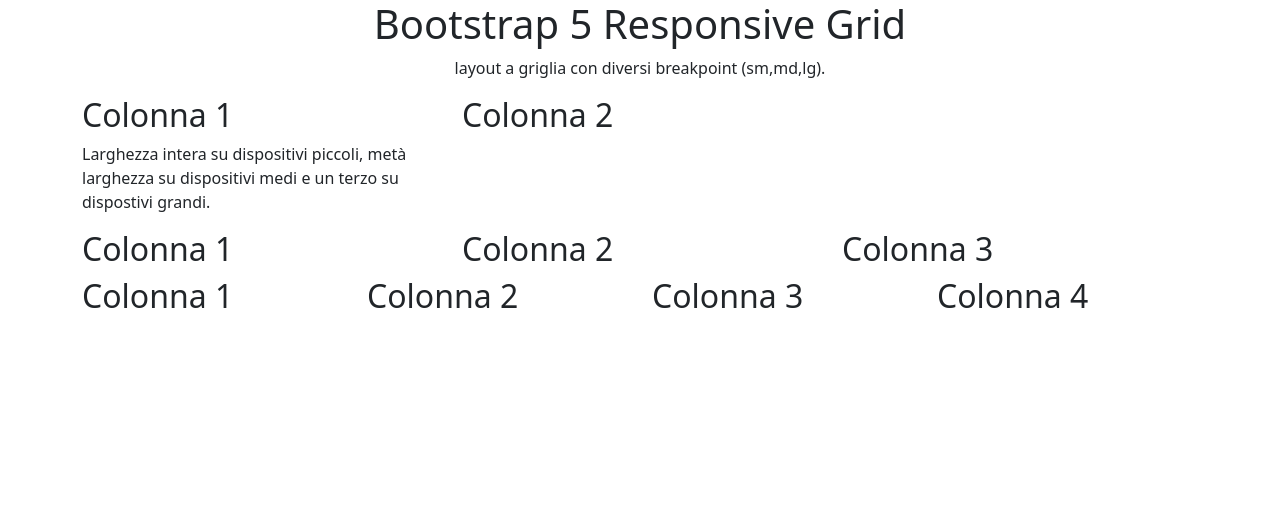
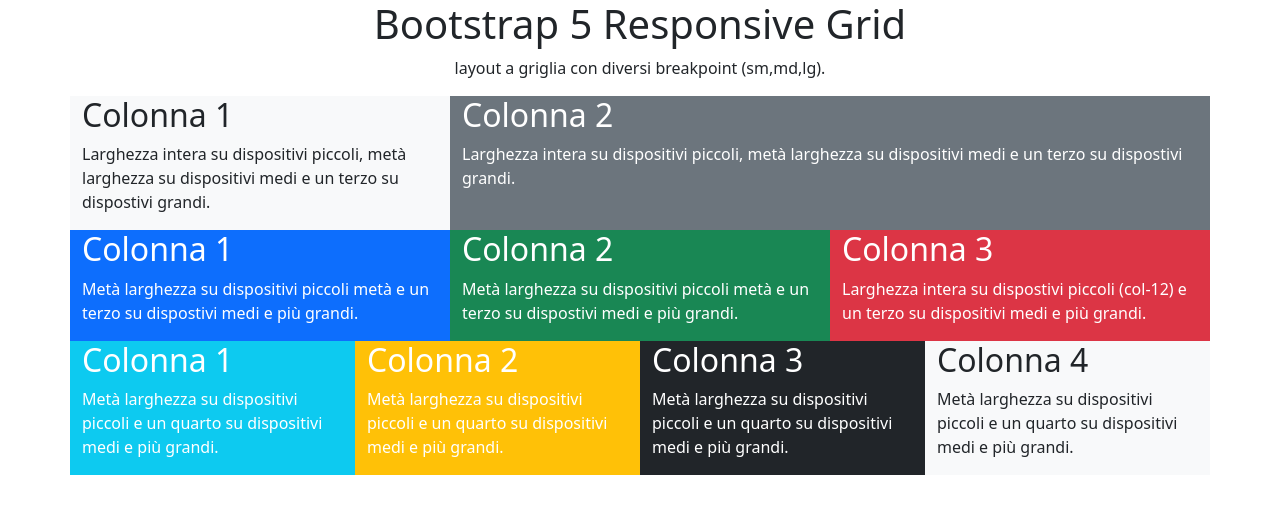
Before and after one commit to Leonardo-Corazzini/htmlcss-bootstrap-layout, a plain HTML site: page index.html in a window 1280 px wide. Drawn offline with nearby package versions, Linux system fonts and the light colour scheme.

Commit message:
add bg color and fix col-width

```diff
--- a/index.html
+++ b/index.html
@@ -13,48 +13,56 @@
             <p>layout a griglia con diversi breakpoint (sm,md,lg).</p>
         </div>
     </header>
-    <section>
+    <section class="text-white">
         <div class="container">
             <div class="row">
-                <div class="col-md-6 col-lg-4">
+                <div class="col-md-6 col-lg-4 bg-light text-dark">
                     <h2>Colonna 1</h2>
                     <p>Larghezza intera su dispositivi piccoli, metà larghezza su dispositivi medi e un terzo su dispostivi grandi.</p>
                 </div>
-                <div class="col-md-6 col-lg-6">
+                <div class="col-md-6 col-lg-8 bg-secondary">
                     <h2>Colonna 2</h2>
+                    <p>Larghezza intera su dispositivi piccoli, metà larghezza su dispositivi medi e un terzo su dispostivi grandi.</p>
                 </div>
             </div>
         </div>
     </section>
-    <section>
+    <section class="text-white">
         <div class="container">
             <div class="row">
-                <div class="col-6 col-md-4">
+                <div class="col-6 col-md-4 bg-primary">
                     <h2>Colonna 1</h2>
+                    <p>Metà larghezza su dispositivi piccoli metà e un terzo su dispostivi medi e più grandi.</p>
                 </div>
-                <div class="col-6 col-md-4">
+                <div class="col-6 col-md-4 bg-success">
                     <h2>Colonna 2</h2>
+                    <p>Metà larghezza su dispositivi piccoli metà e un terzo su dispostivi medi e più grandi.</p>
                 </div>
-                <div class="col-md-4">
+                <div class="col-md-4 bg-danger">
                     <h2>Colonna 3</h2>
+                    <p>Larghezza intera su dispostivi piccoli (col-12) e un terzo su dispositivi medi e più grandi.</p>
                 </div>
             </div>
         </div>
     </section>
-    <section>
+    <section class="text-white">
         <div class="container">
             <div class="row">
-                <div class="col-6 col-md-3">
+                <div class="col-6 col-md-3 bg-info">
                     <h2>Colonna 1</h2>
+                    <p>Metà larghezza su dispositivi piccoli e un quarto su dispositivi medi e più grandi.</p>
                 </div>
-                <div class="col-6 col-md-3">
+                <div class="col-6 col-md-3 bg-warning">
                     <h2>Colonna 2</h2>
+                    <p>Metà larghezza su dispositivi piccoli e un quarto su dispositivi medi e più grandi.</p>
                 </div>
-                <div class="col-6 col-md-3">
+                <div class="col-6 col-md-3 bg-dark">
                     <h2>Colonna 3</h2>
+                    <p>Metà larghezza su dispositivi piccoli e un quarto su dispositivi medi e più grandi.</p>
                 </div>
-                <div class="col-6 col-md-3">
+                <div class="col-6 col-md-3 bg-light text-dark">
                     <h2>Colonna 4</h2>
+                    <p>Metà larghezza su dispositivi piccoli e un quarto su dispositivi medi e più grandi.</p>
                 </div>
             </div>
         </div>
```
